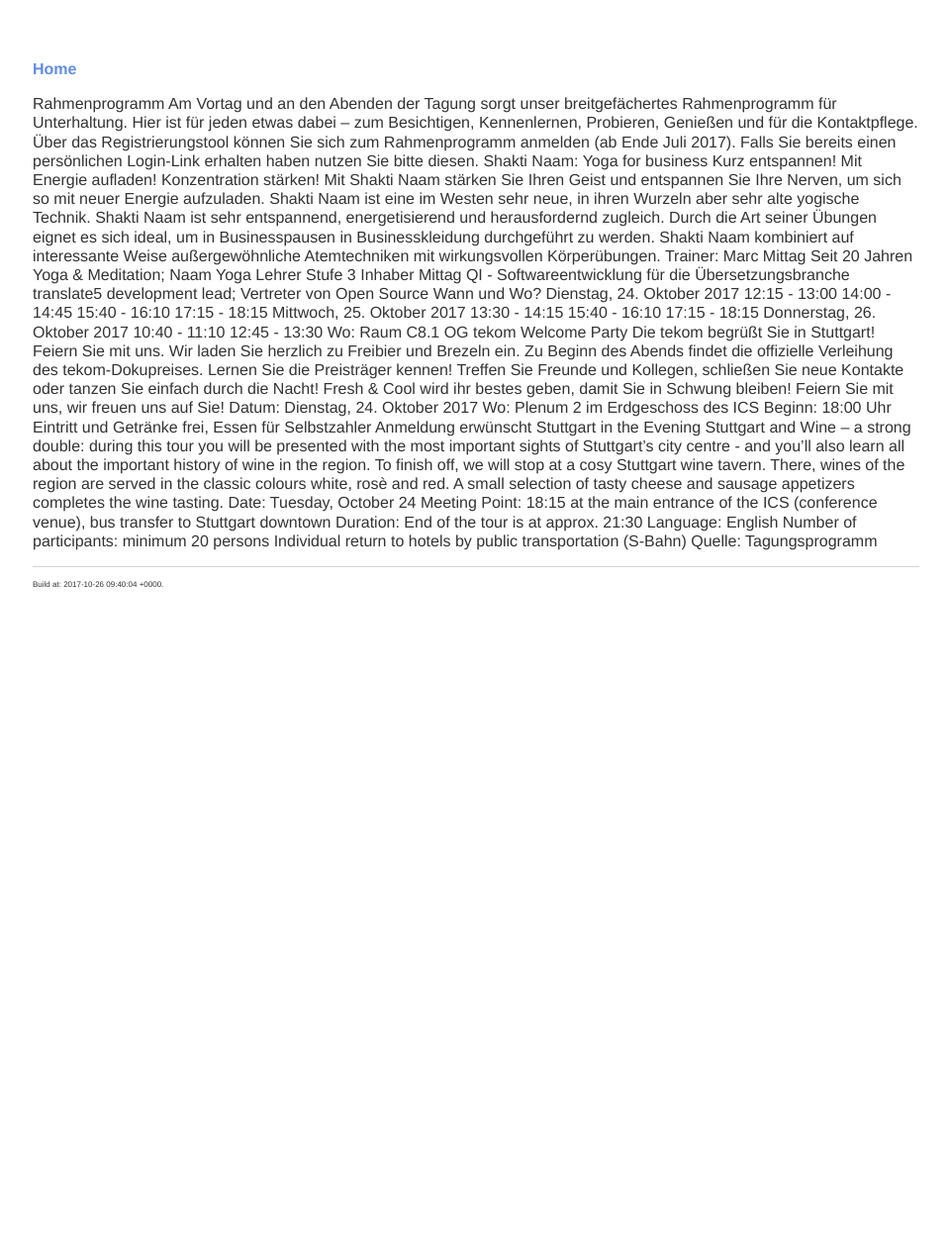
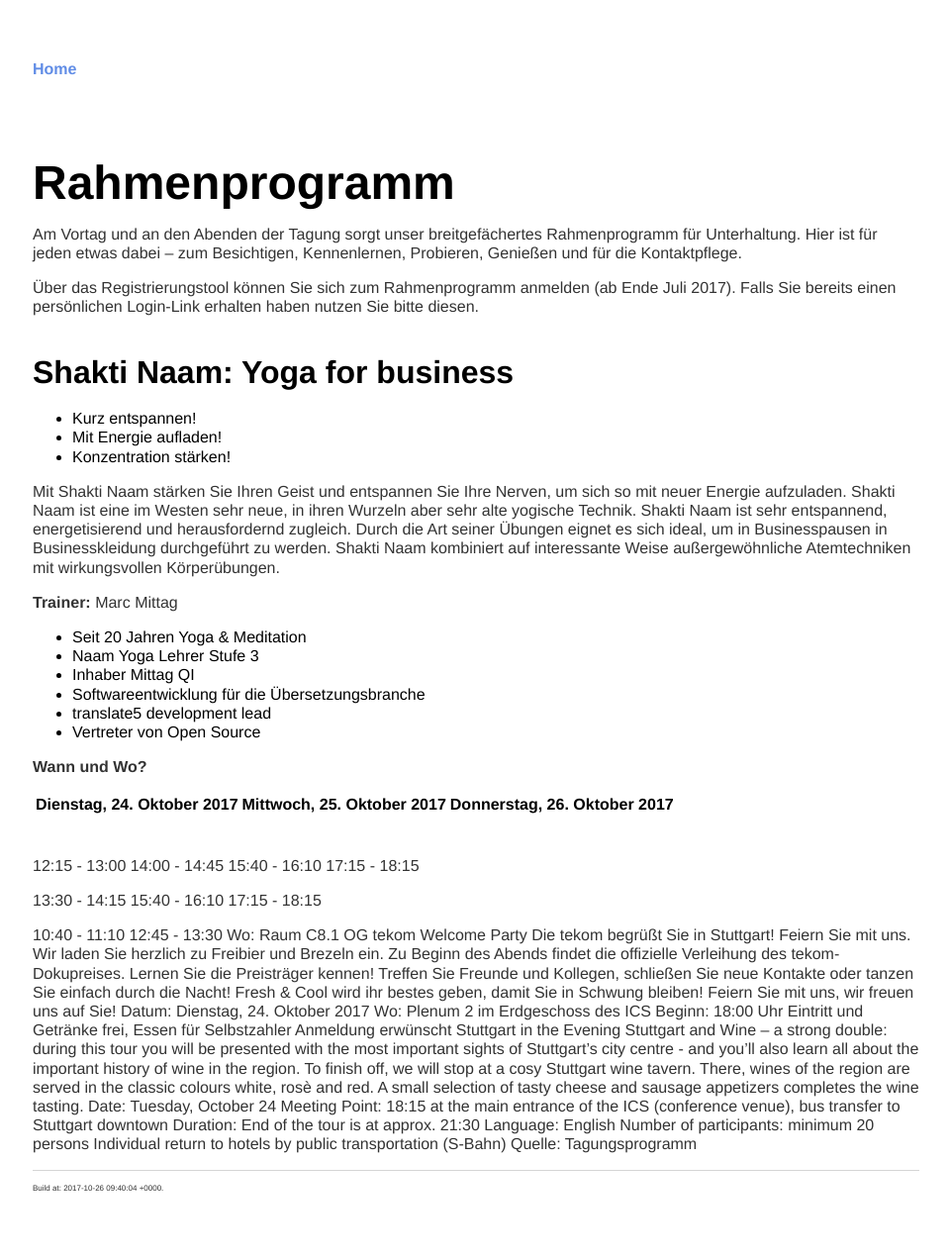
Before and after one commit to parson-AG/tekom2017_markdown_workshop_2, a Jekyll site: the page built from texte_tekom/Rahmenprogramm.md, in a window 1280 px wide. Shown: the whole page at 99% size, without its empty margins (159-1119 px from the left). Built offline with Jekyll 4.4.1, drawn with Linux system fonts in a browser that asks for light colours; our own code applies the rules of GitHub Pages for plain Markdown files; before the commit the page ends 900 px from its top, so only the background shows below that; part of the change alters nothing that is shown.

```diff
--- a/texte_tekom/Rahmenprogramm.md
+++ b/texte_tekom/Rahmenprogramm.md
@@ -1,26 +1,43 @@
-Rahmenprogramm
+# Rahmenprogramm
+
 Am Vortag und an den Abenden der Tagung sorgt unser breitgefächertes Rahmenprogramm für Unterhaltung.
 Hier ist für jeden etwas dabei – zum Besichtigen, Kennenlernen, Probieren, Genießen und für die Kontaktpflege.
+
 Über das Registrierungstool können Sie sich zum Rahmenprogramm anmelden (ab Ende Juli 2017).
 Falls Sie bereits einen persönlichen Login-Link erhalten haben nutzen Sie bitte diesen.
-Shakti Naam: Yoga for business
-Kurz entspannen! Mit Energie aufladen! Konzentration stärken!
+
+## Shakti Naam: Yoga for business
+
+* Kurz entspannen!
+* Mit Energie aufladen!
+* Konzentration stärken!
+
 Mit Shakti Naam stärken Sie Ihren Geist und entspannen Sie Ihre Nerven, um sich so mit neuer Energie aufzuladen. Shakti Naam ist eine im Westen sehr neue, in ihren Wurzeln aber sehr alte yogische Technik. Shakti Naam ist sehr entspannend, energetisierend und herausfordernd zugleich. Durch die Art seiner Übungen eignet es sich ideal, um in Businesspausen in Businesskleidung durchgeführt zu werden. Shakti Naam kombiniert auf interessante Weise außergewöhnliche Atemtechniken mit wirkungsvollen Körperübungen.
-Trainer: Marc Mittag
- Seit 20 Jahren Yoga & Meditation; Naam Yoga Lehrer Stufe 3
- Inhaber Mittag QI - Softwareentwicklung für die Übersetzungsbranche
- translate5 development lead; Vertreter von Open Source
-Wann und Wo?
-Dienstag, 24. Oktober 2017
+
+**Trainer:** Marc Mittag
+
+ * Seit 20 Jahren Yoga & Meditation
+ * Naam Yoga Lehrer Stufe 3
+ * Inhaber Mittag QI
+ * Softwareentwicklung für die Übersetzungsbranche
+ * translate5 development lead
+ * Vertreter von Open Source
+
+**Wann und Wo?**
+
+| Dienstag, 24. Oktober 2017 | Mittwoch, 25. Oktober 2017 | Donnerstag, 26. Oktober 2017 |
+| --- | --- | --- |
+|
+
 12:15 - 13:00
 14:00 - 14:45
 15:40 - 16:10
 17:15 - 18:15
-Mittwoch, 25. Oktober 2017
+
 13:30 - 14:15
 15:40 - 16:10
 17:15 - 18:15
-Donnerstag, 26. Oktober 2017
+
 10:40 - 11:10
 12:45 - 13:30
 Wo: Raum C8.1 OG
```
